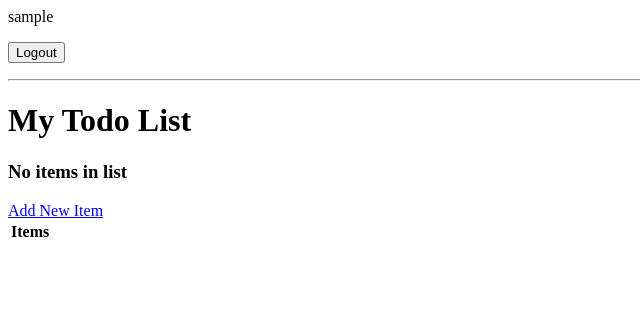
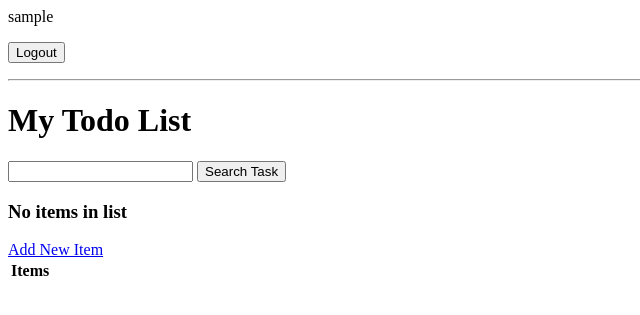
Before and after one commit to makkec/todolist, a Django app: page / in a window 1280 px wide. Shown: the top 315 px of the page, without its empty margins (0-640 px from the left). Run offline with Django 5.2, Linux system fonts and the light colour scheme; the visitor is signed in with stand-in values (Sample User, id 1); data that the repository does not hold is empty.

Commit message:
added register and search bar

```diff
--- a/todo/templates/todo/login.html
+++ b/todo/templates/todo/login.html
@@ -3,4 +3,6 @@
     {% csrf_token %}
     {{ form.as_p }}
     <input type="submit" value="Login Now">
+
+    <p>Don't have an account yet? <a href="{% url 'register' %}">Register New Account</a></p>
 </form>
--- a/todo/templates/todo/task_list.html
+++ b/todo/templates/todo/task_list.html
@@ -13,7 +13,10 @@
 </hr>
 
 <h1>My Todo List</h1>
-
+<form action="" method="get">
+    <input type="text" name="search-area">
+    <input type="submit" value="Search Task">
+</form>
 <table>
     <tr>
         <th>Items</th>
--- a/todo/urls.py
+++ b/todo/urls.py
@@ -1,5 +1,5 @@
 from django.urls import path
-from .views import TaskList, TaskDetail, TaskCreate, TaskUpdate, TaskDelete, CustomLoginView
+from .views import TaskList, TaskDetail, TaskCreate, TaskUpdate, TaskDelete, CustomLoginView, RegisterPage
 from django.contrib.auth.views import LogoutView
 
 urlpatterns = [
@@ -7,6 +7,7 @@ urlpatterns = [
     path('task-create/', TaskCreate.as_view(), name="task-create"),
     path('login/', CustomLoginView.as_view(), name="login"),
     path('logout/', LogoutView.as_view(next_page='login'), name="logout"),
+    path('register/', RegisterPage.as_view(), name="register"),
     path('task/<int:pk>/', TaskDetail.as_view(), name="tasks-detail"),
     path('task-update/<int:pk>/', TaskUpdate.as_view(), name="tasks-update"),
     path('task-delete/<int:pk>/', TaskDelete.as_view(), name="tasks-delete"),
--- a/todo/views.py
+++ b/todo/views.py
@@ -1,10 +1,13 @@
-from django.shortcuts import render
+from django.shortcuts import render, redirect
 from django.http import HttpResponse
 from django.views.generic.list import ListView
 from .models import Task
 from django.views.generic.detail import DetailView
 from django.views.generic.edit import CreateView, UpdateView, DeleteView
 from django.contrib.auth.views import LoginView
+from django.views.generic.edit import FormView
+from django.contrib.auth.forms import UserCreationForm
+from django.contrib.auth import login
 from django.contrib.auth.mixins import LoginRequiredMixin
 
 from django.urls import reverse_lazy
@@ -17,6 +20,11 @@ class TaskList(LoginRequiredMixin, ListView):
         context = super().get_context_data(**kwargs)
         context['task'] = context['task'].filter(user=self.request.user)
         context['count'] = context['task'].filter(complete=False).count()
+
+        search_input = self.request.GET.get('search-area') or ''
+        if search_input:
+            context['task'] = context['task'].filter(title__icontains = search_input)
+            context['search_input'] = search_input
         return context
 
 class TaskDetail(LoginRequiredMixin, DetailView):
@@ -36,7 +44,7 @@ class TaskCreate(LoginRequiredMixin, CreateView):
 
 class TaskUpdate(LoginRequiredMixin, UpdateView):
     model = Task
-    fields = "__all__"
+    fields = ['title', 'description', 'complete',]
     success_url = reverse_lazy('task')
 
 class TaskDelete(LoginRequiredMixin, DeleteView):
@@ -51,3 +59,20 @@ class CustomLoginView(LoginView):
 
     def get_success_url(self):
         return reverse_lazy('task')
+
+class RegisterPage(FormView):
+    template_name = 'todo/register.html'
+    form_class = UserCreationForm
+    redirect_authenticated_user = True
+    success_url = reverse_lazy('task')
+
+    def form_valid(self, form):
+        user = form.save()
+        if user is not None:
+            login(self.request, user)
+        return super(RegisterPage, self).form_valid(form)
+
+    def get(self, *args, **kwargs):
+        if self.request.user.is_authenticated:
+            return redirect('task')
+        return super(RegisterPage, self).get(*args, *kwargs)
```
Also changed, not shown: todo/templates/todo/register.html (added, +8 -0 lines).
